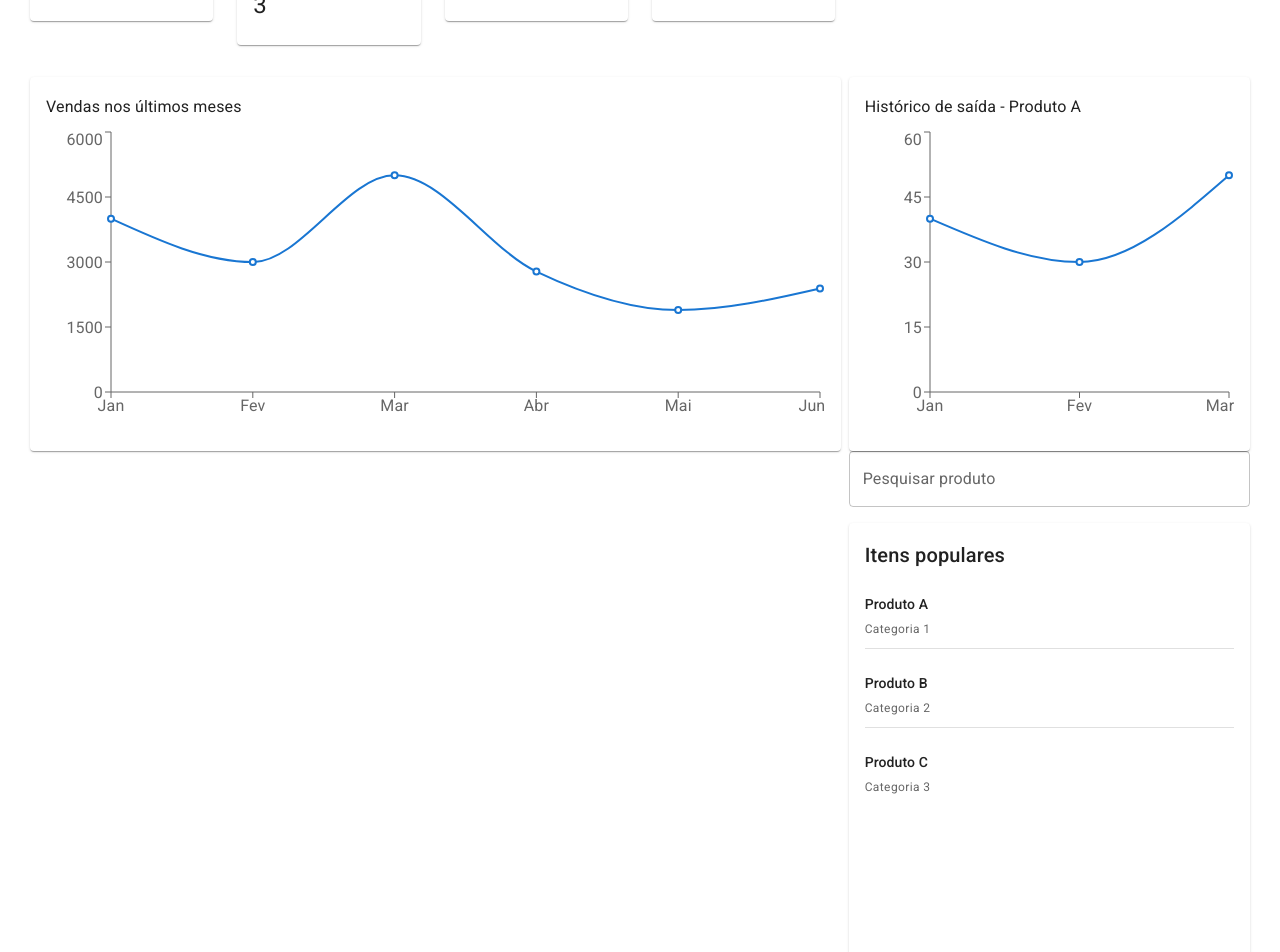
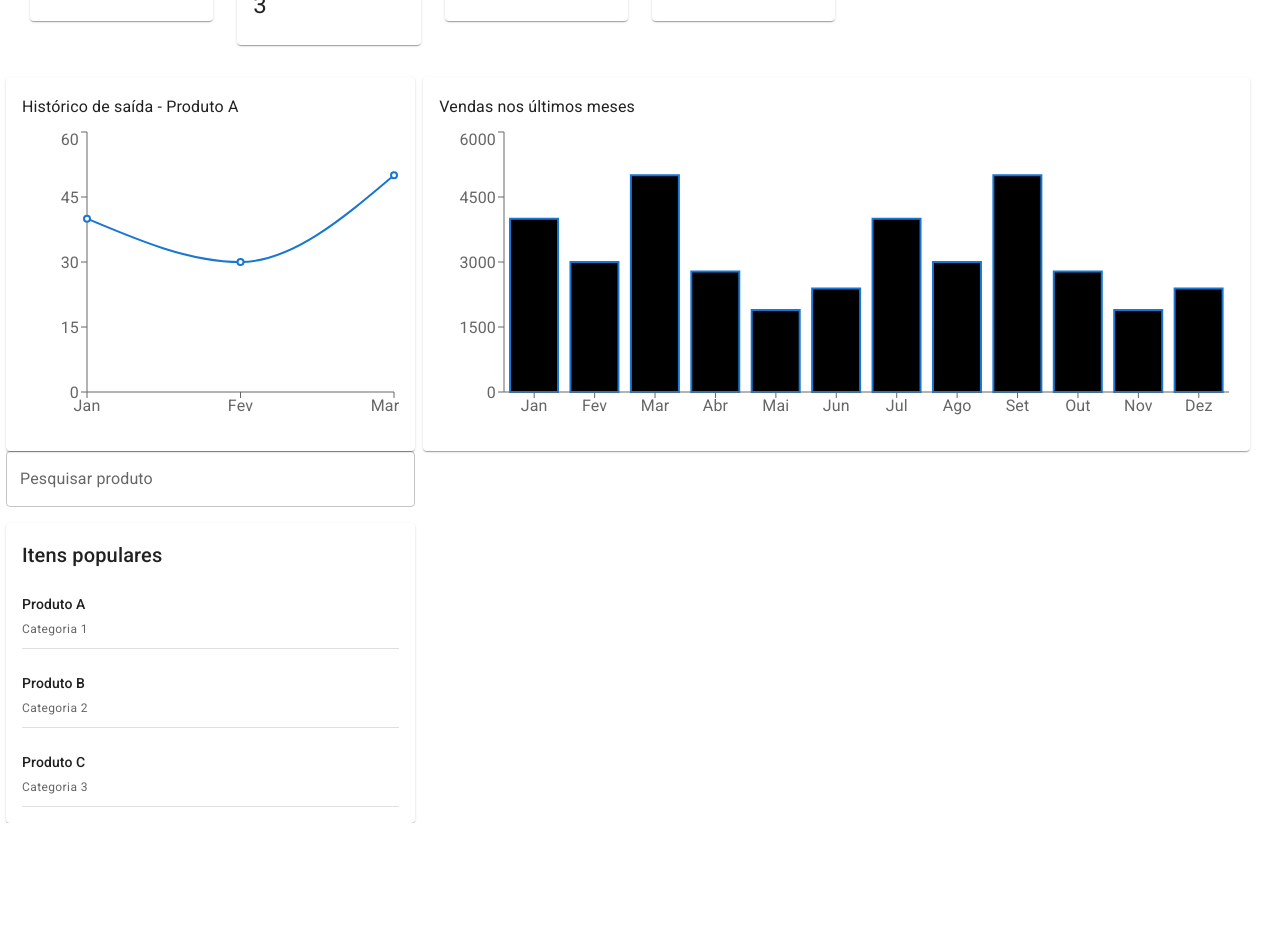
Before and after one commit to martinssluis/Gestao-de-Empresas-frontend, a React (Vite) app in the folder gestaoEmpresasFrontend/: page /app/dashboard in a window 1280 px wide. Shown: the part 360-1312 px from the top of the page. After the commit the page ends 1183 px from the top, so only its background shows below. Built offline with nearby package versions, Linux system fonts and the light colour scheme.

Commit message:
style: Adjusted Dashboard layout

```diff
--- /dev/null
+++ b/gestaoEmpresasFrontend/src/components/ChartColumn/ChartColumn.jsx
@@ -0,0 +1,28 @@
+import { Card, CardContent, Typography } from "@mui/material";
+import { BarChart, Bar, XAxis,YAxis, Tooltip, ResponsiveContainer} from "recharts";
+
+export default function ChartColumn({title, data}){
+    return(
+        <Card>
+            <CardContent>
+                <Typography variant="subtitle1" gutterBottom>
+                    {title}
+                </Typography>
+
+                <ResponsiveContainer width="100%" height="300">
+                    <BarChart data={data}>
+                        <XAxis dataKey="month"/>
+                        <YAxis/>
+                        <Tooltip/>
+                        <Bar
+                            type="monotone"
+                            dataKey="value"
+                            stroke="#1976d2"
+                            strokeWidth={2}
+                        />
+                    </BarChart>
+                </ResponsiveContainer>
+            </CardContent>
+        </Card>
+    )
+}
--- a/gestaoEmpresasFrontend/src/components/PopularList/PopularList.jsx
+++ b/gestaoEmpresasFrontend/src/components/PopularList/PopularList.jsx
@@ -2,8 +2,19 @@ import { Card, CardContent, Typography, Box, Divider } from "@mui/material";
 
 export default function PopularList({title, items}){
     return(
-        <Card sx={{height:'100%'}}>
-            <CardContent>
+        <Card
+            sx={{height:'100%',
+                maxHeight: 300,
+                overflow: "hidden"
+            }}
+
+       >
+            <CardContent
+            sx={{
+              overflowY: 'auto',
+              maxHeight: 300
+            }}
+            >
                 <Typography variant="h6" gutterBottom>
                     {title}
                 </Typography>
--- a/gestaoEmpresasFrontend/src/pages/Dashboard/Dashboard.jsx
+++ b/gestaoEmpresasFrontend/src/pages/Dashboard/Dashboard.jsx
@@ -3,6 +3,7 @@ import styles from './Dashboard.module.css';
 import StatCard from '../../components/StatCard/StatCard';
 import Chart from '../../components/Chart/ChartCard';
 import PopularList from '../../components/PopularList/PopularList';
+import ChartColumn from '../../components/ChartColumn/ChartColumn';
 import { useState, useEffect } from 'react';
 
 export default function Dashboard() {
@@ -22,6 +23,12 @@ export default function Dashboard() {
     { month: 'Abr', value: 2780 },
     { month: 'Mai', value: 1890 },
     { month: 'Jun', value: 2390 },
+    { month: 'Jul', value: 4000 },
+    { month: 'Ago', value: 3000 },
+    { month: 'Set', value: 5000 },
+    { month: 'Out', value: 2780 },
+    { month: 'Nov', value: 1890 },
+    { month: 'Dez', value: 2390 },
   ]
   // POPULAR ITEMS ALIMENTAM O CARD DE ITENS POPULARES
   const popularItems = [
@@ -54,6 +61,36 @@ export default function Dashboard() {
       {month: 'Fev', value: 70},
       {month: 'Mar', value: 90}
     ]
+  },
+   {
+    id: 4,
+    name: 'Produto D',
+    subtitle: 'Categoria 1',
+    history: [
+      {month: 'Jan', value: 44},
+      {month: 'Fev', value: 33},
+      {month: 'Mar', value: 55}
+    ]
+  },
+  {
+    id: 5,
+    name: 'Produto E',
+    subtitle: 'Categoria 2',
+    history: [
+      {month: 'Jan', value: 80},
+      {month: 'Fev', value: 80},
+      {month: 'Mar', value: 90}
+    ]
+  },
+  {
+    id: 6,
+    name: 'Produto F',
+    subtitle: 'Categoria 3',
+    history: [
+      {month: 'Jan', value: 20},
+      {month: 'Fev', value: 90},
+      {month: 'Mar', value: 10}
+    ]
   }
 ];
   const [searchTerm, setSearchTerm] = useState('');
@@ -85,16 +122,8 @@ export default function Dashboard() {
           />
         </Grid>
         ))}
-
-      </Grid>
-      <Grid container spacing={1} sx={{ mt: 3}}>
-        <Grid item xs={8}>
-          <Chart
-          title="Vendas nos últimos meses"
-          data={salesData}
-          />
-        </Grid>
-        <Grid item xs={12} md={4}>
+        <Grid container spacing={1} sx={{ mt: 3}}>
+         <Grid item xs={12} md={4}>
             {selectedProduct ? (
                 <Chart
                   title={`Histórico de saída - ${selectedProduct.name}`}
@@ -119,8 +148,15 @@ export default function Dashboard() {
             items={filteredProducts}
             />
          </Grid>
+        <Grid item xs={8}>
+          <ChartColumn
+          title="Vendas nos últimos meses"
+          data={salesData}
+          />
+        </Grid>
       </Grid>
 
+      </Grid>
       </Box>
     </>
   );
```
